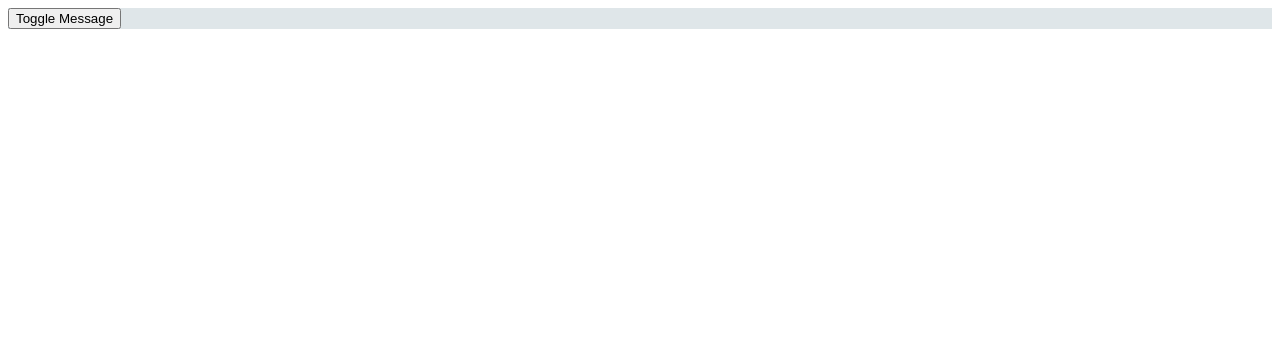
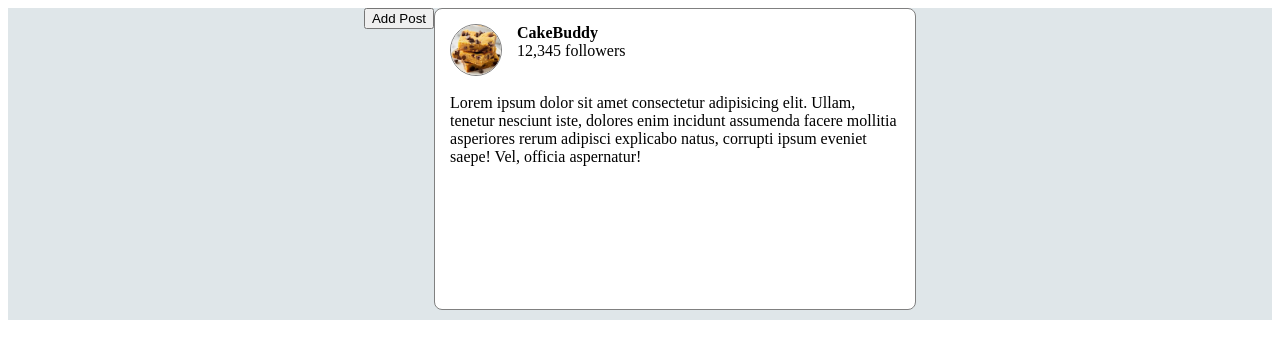
Before and after one commit to Mohammad-10moin/web-mern, a React (Vite) app in the folder 14.React-part1/part1/: page / in a window 1280 px wide. Shown: the top 358 px of the page. Built offline with nearby package versions, Linux system fonts and the light colour scheme.

Commit message:
added post.jsx

```diff
--- a/14.React-part1/part1/src/App.jsx
+++ b/14.React-part1/part1/src/App.jsx
@@ -1,114 +1,25 @@
 import { useState } from "react"
+import { PostComponent } from "./Post"
 
 function App() {
   return (
-    <div style={{backgroundColor:"#dfe6e9",height:"100%"}}>
-      <ToggleComponent/>
-    </div>
-  )
-}
+      <div style={{backgroundColor:"#dfe6e9",height:"100%" ,display:"flex",justifyContent:"center"}}>
+        <div> <button onClick={()=>{
 
-const ToggleComponent = () =>{
-  const [isvisible,Setisvisble]=useState(false);
+        }}>Add Post</button></div>
 
-  // this is a state variable using useState hook
-  // state variable is the only way to re-render
-  // re-rendering -- the react calls this specific part if there any change in state variable
-
-  return(
-    <div>
-      <button onClick={()=>{Setisvisble(!isvisible)}}>
-        Toggle Message
-      </button>
-      {isvisible && <p>This message is conditionally rendered !!! ...</p>}
-    </div>
-  )
-}
-
-
-
-
-
-
-
-
-
-
-
-
-
-
-
-
-
-
-
-
-
-
-
-
-
-
-
-
-// function PostComponent({name,subtitle,time,image,description}){
-//   return(
-//     <div style={{height:300,width:480,border:"1px solid grey",borderRadius:8,backgroundColor:"white",marginBottom:10}}>
-//       <div style={{margin:15}}>
-//         <div style={{display:"flex"}}>
-//           <img src={image} style={{ height:50,width:50,borderRadius:50,border:"1px solid grey"}}/>
-//           <div style={{marginLeft:15}}>
-//             <b>{name}</b>
-//             <div>{subtitle}</div>
-//             {/* Here if time is not undefined then the following content of the block will get rendered */}
-//             {time!=undefined && <div style={{display:"flex"}}>
-//               <div>{time}</div>
-//               <div>
-//                 <img src="https://th.bing.com/th/id/OIP.JFr9QZ7D0XZUBQzYw0GpLwHaHa?rs=1&pid=ImgDetMain" alt="" style={{height:10,   width:10, marginLeft:3}}/>
-//               </div>
-//             </div>}
-//           </div>
-//         </div>
-//         <br />
-//         <div>{description}</div>
-//       </div>
-//     </div>
-//   )
-// }
-
-// Let's understand Conditional Rendering
-{/* <div style={{backgroundColor:"#dfe6e9",height:"100%" ,display:"flex",justifyContent:"center"}}>
         <div style={{alignItems:"center"}}>
           <div>
             <PostComponent
               name={"CakeBuddy"}
               subtitle={"12,345 followers"}
               image={"/cake.jpg"}
-      description={"Lorem ipsum dolor sit amet consectetur adipisicing elit. Ullam, tenetur nesciunt iste, dolores enim   incidunt assumenda facere mollitia asperiores rerum adipisci explicabo natus, corrupti ipsum eveniet saepe! Vel,  officia aspernatur!"}
-    />
-  </div>
-  <div>
-    <PostComponent
-      name={"apple"}
-      subtitle={"12,654,321 followers"}
-      time={"1m ago"}
-      image={"/cake.jpg"}
-      description={"Congrats you have been selected !!!                     Lorem ipsum dolor sit amet consecteadipisicing elit. Ullam, tenetur nesciunt iste, dolores enim incidunt assumenda facere mollitia asperiorerum adipisci explicabo natus, corrupti ipsum eveniet saepe! Vel, officia aspernatur!"}
-    />
-  </div>
-  <div>
-  <PostComponent
-      name={"VsCode"}
-      subtitle={"4,321 followers"}
-      time={"3m ago"}
-      image={"/cake.jpg"}
-      description={"Let's code it now !!!                     Lorem ipsum dolor sit amet consecteadipisicing elit. Ullam, tenetur nesciunt iste, dolores enim incidunt assumenda facere mollitia asperiorerum adipisci explicabo natus, corrupti ipsum eveniet saepe! Vel, officia aspernatur!"}
+              description={"Lorem ipsum dolor sit amet consectetur adipisicing elit. Ullam,   tenetur       nesciunt iste, dolores enim   incidunt assumenda facere mollitia  asperiores rerum       adipisci explicabo natus, corrupti ipsum eveniet saepe!   Vel,  officia aspernatur!"}
             />
           </div>
         </div>
-</div> */}
-
-
+      </div>
+  )
+}
 
 export default App
--- /dev/null
+++ b/14.React-part1/part1/src/Post.jsx
@@ -0,0 +1,24 @@
+export function PostComponent({name,subtitle,time,image,description}){
+       return(
+         <div style={{height:300,width:480,border:"1px solid grey",borderRadius:8,backgroundColor:"white",marginBottom:10}}>
+           <div style={{margin:15}}>
+             <div style={{display:"flex"}}>
+               <img src={image} style={{ height:50,width:50,borderRadius:50,border:"1px solid grey"}}/>
+               <div style={{marginLeft:15}}>
+                 <b>{name}</b>
+                 <div>{subtitle}</div>
+                 {/* Here if time is not undefined then the following content of the block will get rendered */}
+                 {time!=undefined && <div style={{display:"flex"}}>
+                   <div>{time}</div>
+                   <div>
+                     <img src="https://th.bing.com/th/id/OIP.JFr9QZ7D0XZUBQzYw0GpLwHaHa?rs=1&pid=ImgDetMain" alt="" style={{height:10,   width:10, marginLeft:3}}/>
+                  </div>
+                </div>}
+              </div>
+            </div>
+            <br />
+            <div>{description}</div>
+          </div>
+        </div>
+      )
+    }
```
Lines whose indentation alone changed are shown as unchanged.
